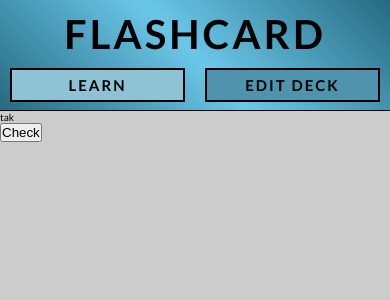
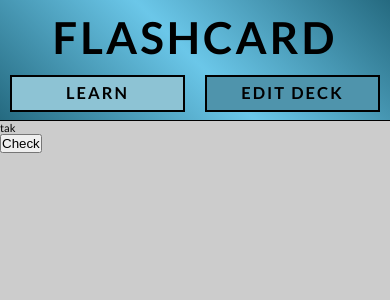
Before and after one commit to dawid-fulmes/flashcards, a React (Create React App) app: page / in a window 390 px wide. Shown: the top 300 px of the page. Built offline with nearby package versions, Linux system fonts and the light colour scheme.

Commit message:
Fix styles in index and App and add responsive font size

```diff
--- a/src/style/App.scss
+++ b/src/style/App.scss
@@ -3,4 +3,7 @@
     flex-direction: column;
     max-width: 1024px;
     margin: 0 auto;
+    background-color: #ccc;
+    height: 100vh;
+    overflow: hidden;
 }
--- a/src/style/index.scss
+++ b/src/style/index.scss
@@ -7,5 +7,17 @@
 html {
     font-size: 10px;
     font-family: 'Lato', 'arial', sans-serif;
-    background-color: #ccc;
+    background-color: #fff;
+
+    @media (min-width: 360px) {
+        font-size: 11px;
+    }
+
+    @media (min-width: 768px) {
+        font-size: 13px;
+    }
+
+    @media (min-width: 1024px) {
+        font-size: 15px;
+    }
 }
```
